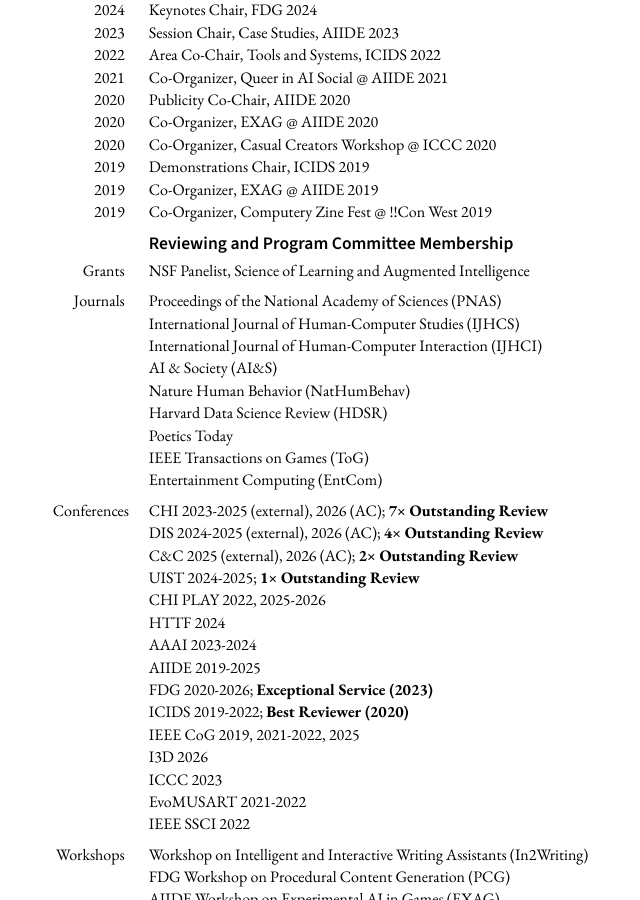
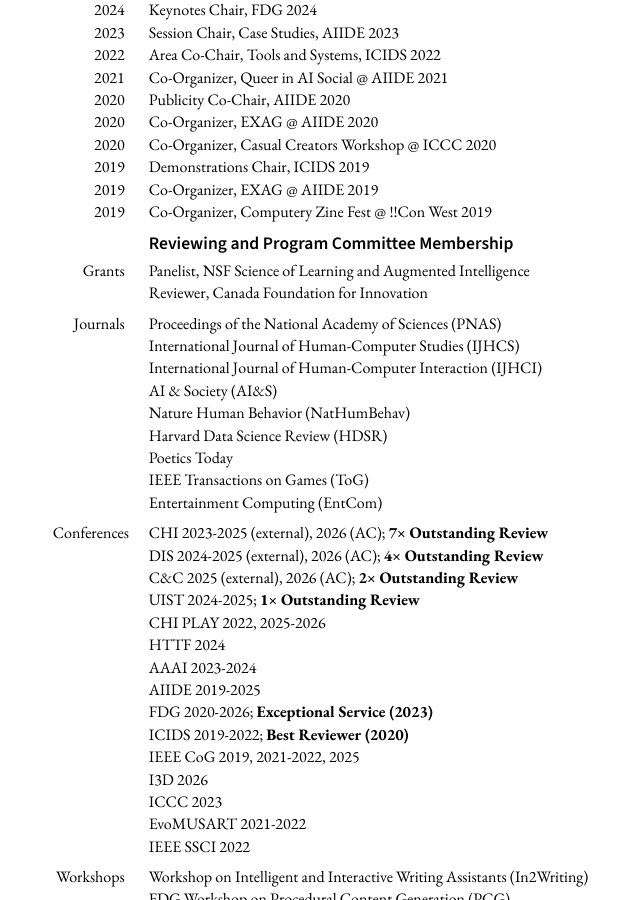
Before and after one commit to mkremins/mkremins.github.io, a Jekyll site: the page built from cv/index.html, in a window 1280 px wide and 900 px high, scrolled down 14703 px. Shown: the whole window, without its empty margins (234-874 px from the left). Built offline with Jekyll 4.4.1, drawn with Linux system fonts in a browser that asks for light colours.

Commit message:
Add CFI grant reviewing

```diff
--- a/cv/index.html
+++ b/cv/index.html
@@ -569,7 +569,8 @@ layout: null
         <div class="dated-entry">
           <div class="dated-date">Grants</div>
           <div class="dated-content">
-            NSF Panelist, Science of Learning and Augmented Intelligence<br>
+            Panelist, NSF Science of Learning and Augmented Intelligence<br>
+            Reviewer, Canada Foundation for Innovation
           </div>
         </div>
       </div>
```
